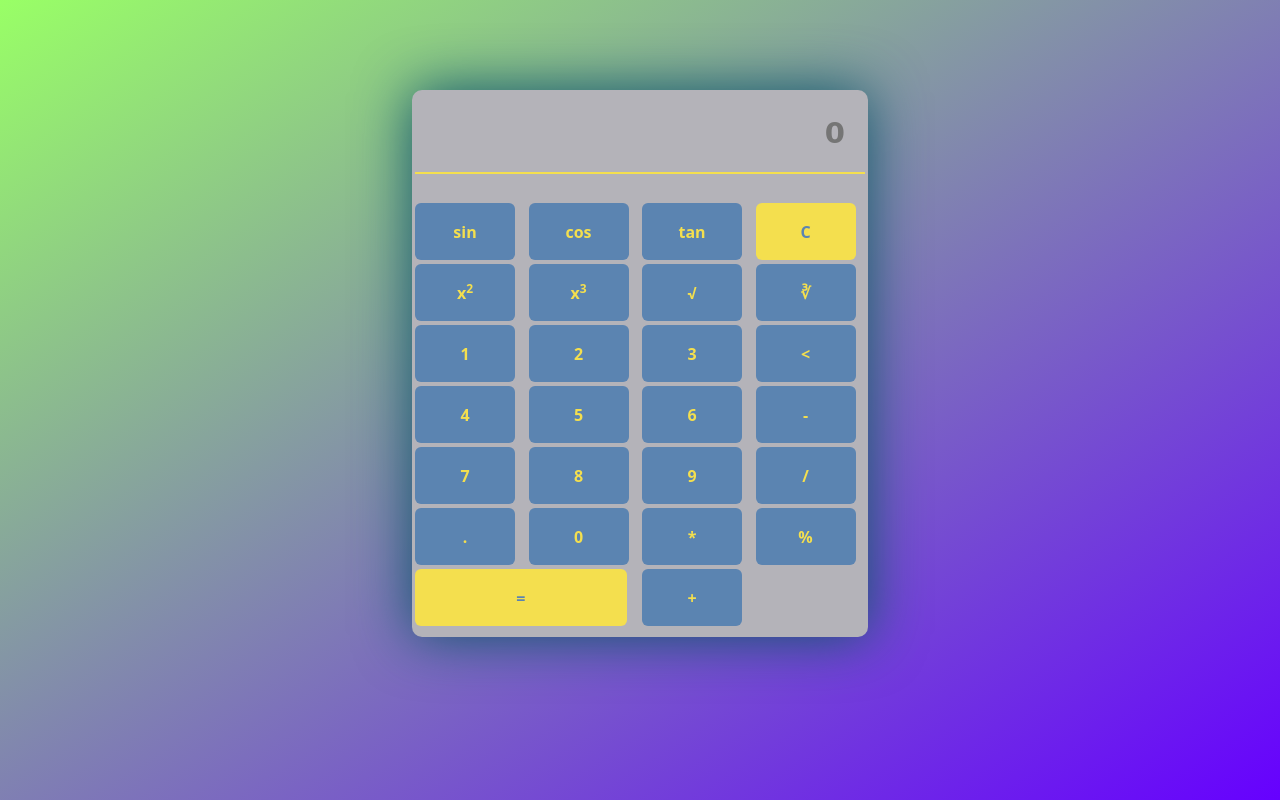
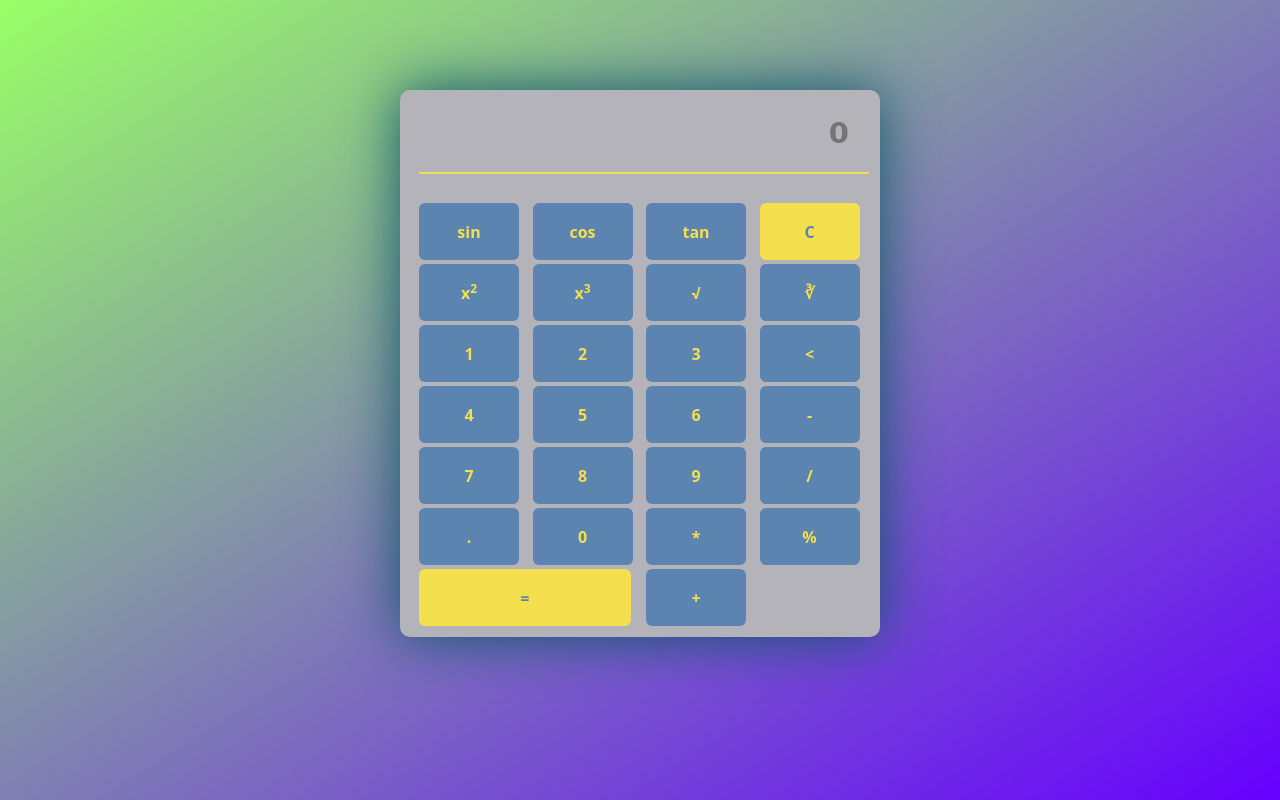
Before and after one commit to YoushaZaidi6/JsScientific-calculator, a plain HTML site: page index.html in a window 1280 px wide. Drawn offline with nearby package versions, Linux system fonts and the light colour scheme.

Commit message:
csscommit

```diff
--- a/index.html
+++ b/index.html
@@ -12,7 +12,7 @@
 <body>
     <section class="d-flex justify-content-center ">
         <form name="Calculator" action="">
-            <table>
+            <table class="px-2 ps-3">
                 <tr>
                     <td  colspan="4"><input class="text-end" type="text" name="result" id="calculatorInput" oninput="checkInput()" placeholder="0" ></td>
                 </tr>
```
